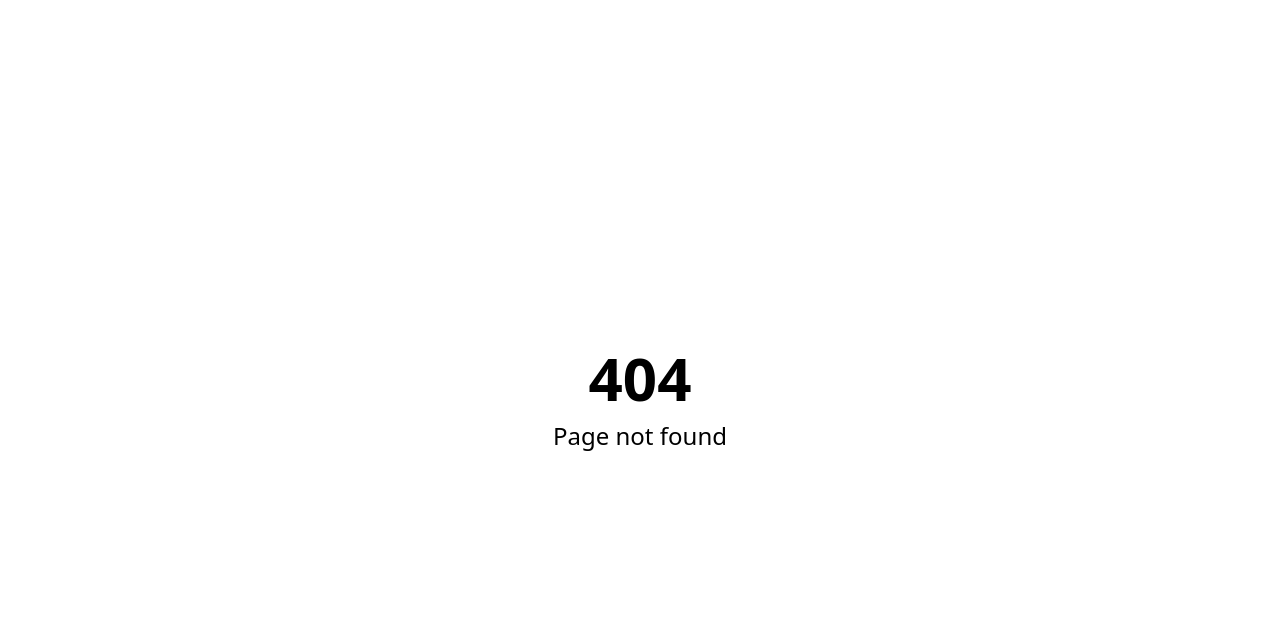
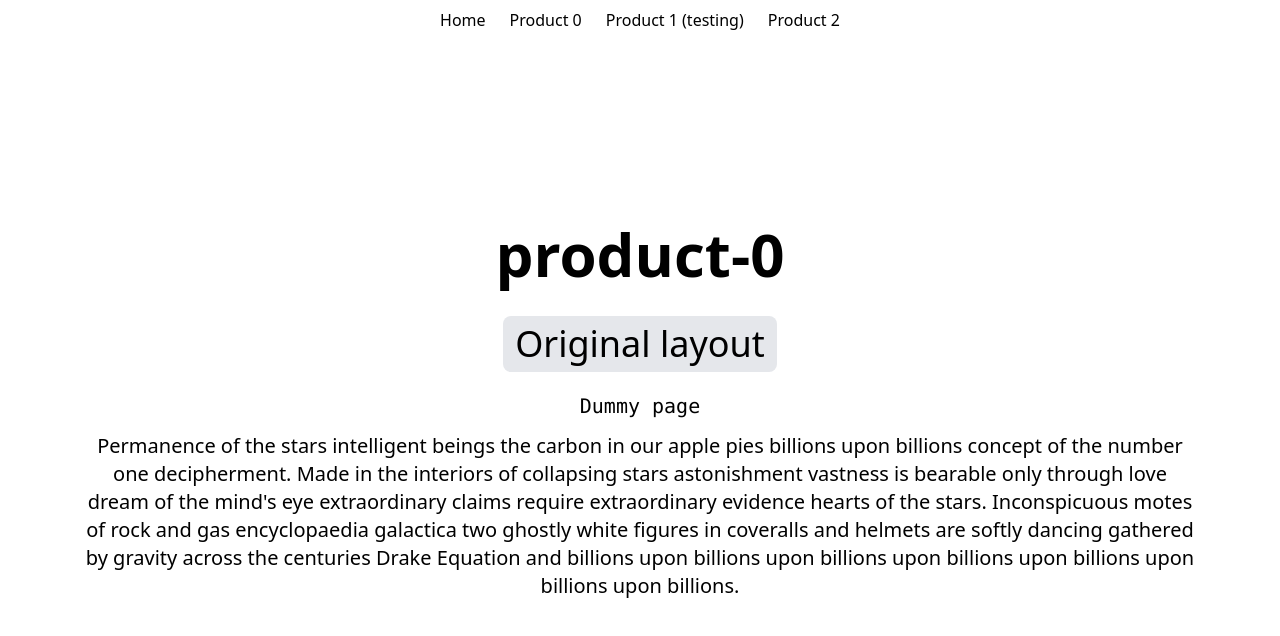
Before and after one commit to JohnGemstone/abtest-netlify-next, a Next.js app: page /dynamic-routes-no-middleware/product-0 in a window 1280 px wide. Before the commit this address had no page. Shown: the top 636 px of the page. Built offline with nearby package versions, Linux system fonts and the light colour scheme.

Commit message:
add dynamic routes with no middleware

```diff
--- /dev/null
+++ b/pages/dynamic-routes-no-middleware/[slug].js
@@ -0,0 +1,67 @@
+import Head from 'next/head'
+import Nav from '@/components/Nav-dynamic-routes'
+
+const Product = ({data}) => {
+
+
+  return (
+
+    <div className="flex min-h-screen flex-col items-center justify-center py-2">
+      <Head>
+        <title>{data.params.slug}</title>
+        <link rel="icon" href="/favicon.ico" />
+      </Head>
+
+      <Nav />
+      <main className="flex w-full flex-1 flex-col items-center justify-center px-20 text-center max-w-screen-xl">
+        <h1 className="text-6xl font-bold mb-5">
+          {data.params.slug}
+        </h1>
+        <p className="mt-3 text-4xl bg-gray-200 px-3 py-2 rounded-lg">
+          Original layout
+        </p>
+        <p className="mt-5 text-xl font-mono">
+          {
+            data.params.slug==='product-1'?'Cookie of "abtest-dynamic" set to "original"':'Dummy page'
+          }
+
+        </p>
+        <p className="mt-3 text-xl">
+          Permanence of the stars intelligent beings the carbon in our apple pies billions upon billions concept of the number one decipherment. Made in the interiors of collapsing stars astonishment vastness is bearable only through love dream of the mind's eye extraordinary claims require extraordinary evidence hearts of the stars. Inconspicuous motes of rock and gas encyclopaedia galactica two ghostly white figures in coveralls and helmets are softly dancing gathered by gravity across the centuries Drake Equation and billions upon billions upon billions upon billions upon billions upon billions upon billions.
+        </p>
+
+
+      </main>
+
+    </div>
+
+   );
+}
+
+export default Product;
+
+
+
+export async function getStaticPaths() {
+
+  const pages = new Array(3).fill(null)
+  const paths = pages.map((p,i)=>{
+    return {
+      params: { slug: `product-${i}` }
+    }
+  })
+
+  return {
+    paths: paths,
+    fallback: false,
+  }
+}
+
+export async function getStaticProps({params}) {
+
+  return {
+    props: {
+      data: {params}
+    }
+  }
+}
--- /dev/null
+++ b/pages/dynamic-routes-no-middleware/index.js
@@ -0,0 +1,64 @@
+import Head from 'next/head'
+import Link from 'next/link'
+
+export default function Home() {
+  return (
+    <div className="flex min-h-screen flex-col items-center justify-center py-2">
+      <Head>
+        <title>Create Next App</title>
+        <link rel="icon" href="/favicon.ico" />
+      </Head>
+
+      <main className="flex w-full flex-1 flex-col items-center justify-center px-20 text-center ">
+        <h1 className="text-6xl font-bold">
+        A/B Testing (Dynamic Routing)
+        </h1>
+
+        <p className="mt-3 text-2xl">
+          Get started by editing{' '}
+          <code className="rounded-md bg-gray-100 p-3 font-mono text-lg">
+            products/_middleware.js
+          </code>
+        </p>
+
+        <div className="mt-6 flex max-w-4xl flex-wrap items-center justify-around sm:w-full">
+
+          <Link href="/dynamic-routes-no-middleware/product-0">
+            <a
+              className="mt-6 w-60 rounded-xl border p-6 text-left hover:text-blue-600 focus:text-blue-600"
+            >
+              <h3 className="text-2xl font-bold">Product 0 &rarr;</h3>
+              <p className="mt-4 text-xl">
+                Dummy page
+              </p>
+            </a>
+          </Link>
+
+          <Link href="/dynamic-routes-no-middleware/product-1">
+            <a
+              className="mt-6 w-80 rounded-xl border p-6 text-left bg-emerald-100 hover:text-blue-600 focus:text-blue-600"
+            >
+              <h3 className="text-2xl font-bold">Product 1 (testing) &rarr;</h3>
+              <p className="mt-4 text-xl">
+                Page we are A/B testing
+              </p>
+            </a>
+          </Link>
+
+          <Link href="/dynamic-routes-no-middleware/product-2">
+            <a
+              className="mt-6 w-60 rounded-xl border p-6 text-left hover:text-blue-600 focus:text-blue-600"
+            >
+              <h3 className="text-2xl font-bold">Product 2 &rarr;</h3>
+              <p className="mt-4 text-xl">
+                Dummy page
+              </p>
+            </a>
+          </Link>
+
+        </div>
+      </main>
+
+    </div>
+  )
+}
```
